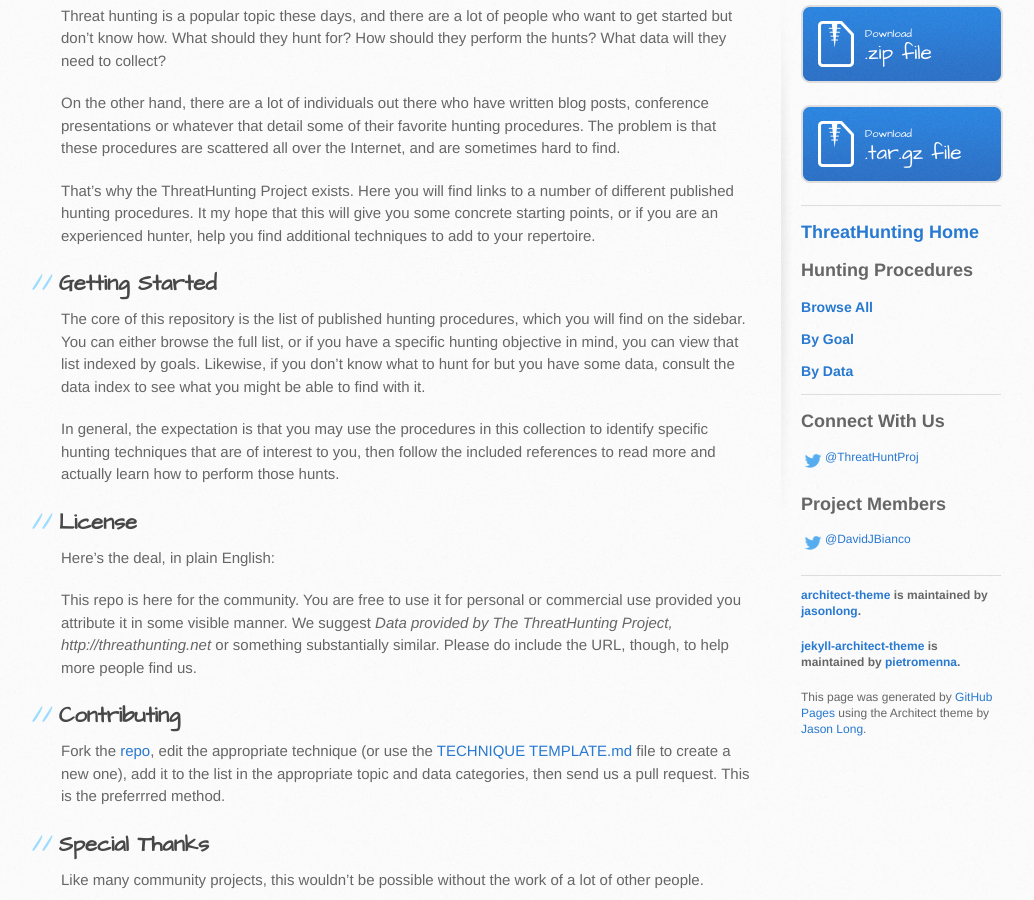
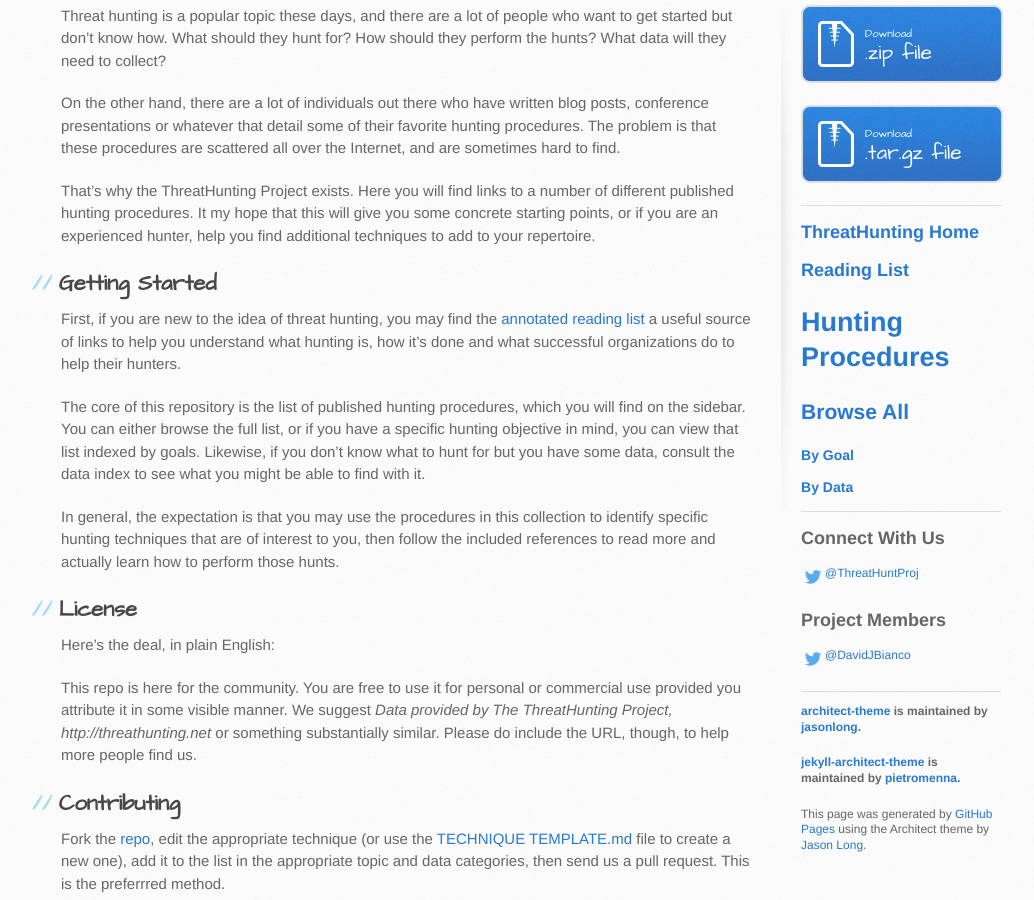
Before and after one commit to ThreatHuntingProject/ThreatHunting, a Jekyll site: the page built from index.md, in a window 1280 px wide and 900 px high, scrolled down 405 px. Shown: the whole window, without its empty margins (109-1143 px from the left). Built offline with Jekyll 4.4.1, drawn with Linux system fonts in a browser that asks for light colours.

Commit message:
Added new annotated reading list

```diff
--- a/_layouts/default.html
+++ b/_layouts/default.html
@@ -46,6 +46,7 @@
 
 	  <hr>
 	  <h2><a href="{{ site.baseurl }}/">ThreatHunting Home</a></h2>
+	  <h2><a href="{{ site.baseurl }}/reading-list">Reading List</a</h2>
 	  <h2>Hunting Procedures</h2>
 	    <h3><a href="{{ site.github.repository_url }}/blob/master/hunts">Browse All</a></h3>
 	    <h3><a href="{{ site.baseurl }}/goal-index">By Goal</a></h3>
--- a/index.md
+++ b/index.md
@@ -21,6 +21,11 @@
 repertoire.
 
 ## Getting Started
+
+First, if you are new to the idea of threat hunting, you may find the
+<a href="{{ site.baseurl }}/reading-list">annotated reading list</a> a
+useful source of links to help you understand what hunting is, how
+it's done and what successful organizations do to help their hunters.
 
 The core of this repository is the list of published hunting
 procedures, which you will find on the sidebar.  You can either browse
```
Also changed, not shown: reading-list.md (added, +35 -0 lines).
